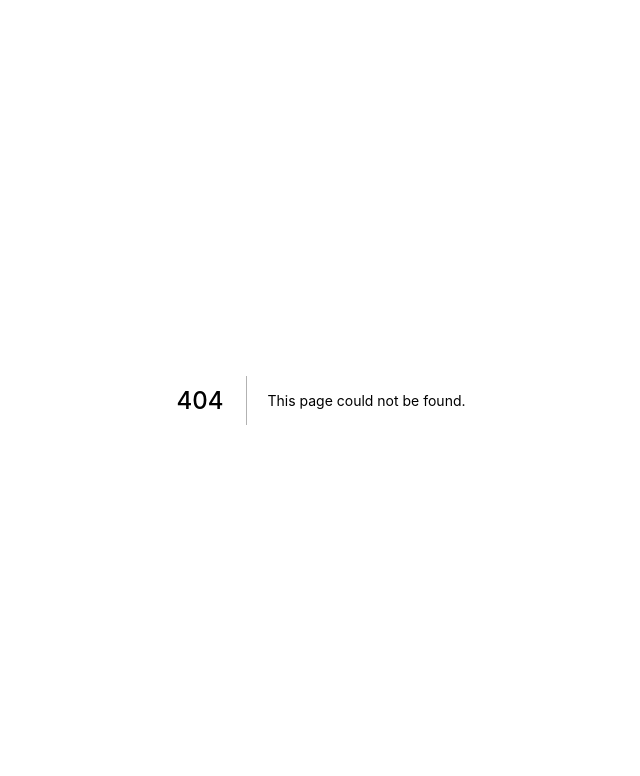
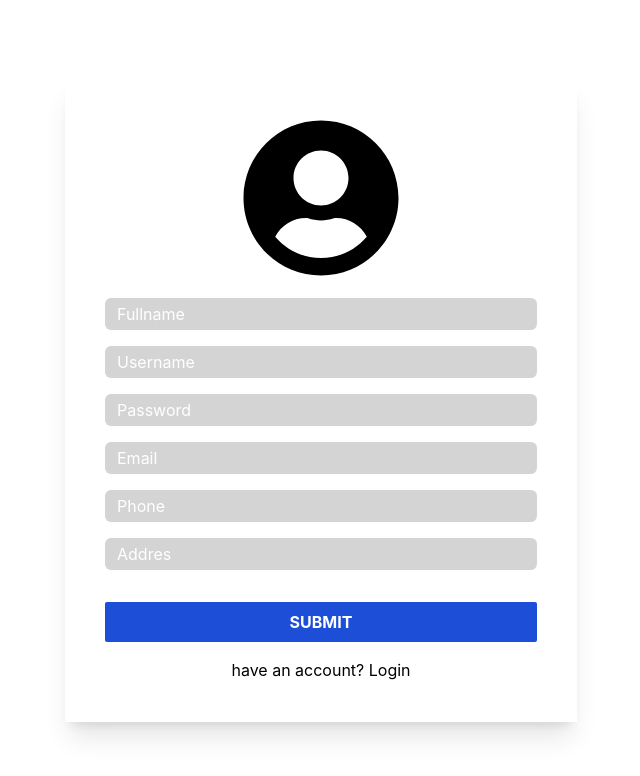
Before and after one commit to Verasoniya/LiveEventSoc, a Next.js app: page /register in a window 1280 px wide. Before the commit this address had no page. Shown: the top 776 px of the page, without its empty margins (319-959 px from the left). Built offline with nearby package versions, Linux system fonts and the light colour scheme.

Commit message:
commit slicing

```diff
--- a/components/Layout.jsx
+++ b/components/Layout.jsx
@@ -5,7 +5,7 @@ function Layout(props) {
   return (
     <div className="w-full h-screen flex flex-col overflow-auto bg-white">
       <Header />
-      <div className="h-full w-full"></div>
+      <div className="h-full w-full bg-white">{props.children}</div>
     </div>
   );
 }
--- /dev/null
+++ b/pages/login.jsx
@@ -0,0 +1,36 @@
+import React from "react";
+import CustomButton from "../components/CustomButton";
+import { Input } from "../components/Input";
+import Link from "next/link";
+import { FaUserCircle } from "react-icons/fa";
+
+function Login() {
+  return (
+    <div className="flex flex-col justify-center items-center min-h-screen">
+      <div className=" px-10 py-10 min-w-[40%] shadow-xl">
+        <FaUserCircle className="w-40 h-40 mx-auto mb-5" />
+        <form className="flex flex-col gap-4 min-w-[30%] " action="">
+          <Input type="email" placeholder="Email" />
+          <Input type="password" placeholder="Password" />
+        </form>
+
+        <div className="flex flex-col gap-4 min-w-[30%] mt-8">
+          <CustomButton
+            id="btn-login"
+            label="SUBMIT"
+
+            //   loading={loading || disabled}
+          />
+          <p className="text-black text-center ">
+            {`Don't`} have an account?{" "}
+            <Link href="/register" className="text-blue-700">
+              Sign up
+            </Link>
+          </p>
+        </div>
+      </div>
+    </div>
+  );
+}
+
+export default Login;
--- /dev/null
+++ b/pages/register.jsx
@@ -0,0 +1,36 @@
+import React from "react";
+import { Input } from "../components/Input";
+import CustomButton from "../components/CustomButton";
+import Link from "next/link";
+import { FaUserCircle } from "react-icons/fa";
+
+export default function Register() {
+  return (
+    <div className="flex flex-col justify-center items-center min-h-screen">
+      <div className=" px-10 py-10 min-w-[40%] shadow-xl">
+        <FaUserCircle className="w-40 h-40 mx-auto mb-5" />
+        <form className="flex flex-col gap-4  " action="">
+          <Input type="text" placeholder="Fullname" />
+          <Input type="text" placeholder="Username" />
+          <Input type="password" placeholder="Password" />
+          <Input type="email" placeholder="Email" />
+          <Input type="text" placeholder="Phone" />
+          <Input type="text" placeholder="Addres" />
+        </form>
+        <div className="flex flex-col gap-4 min-w-[30%] mt-8">
+          <CustomButton
+            id="btn-login"
+            label="SUBMIT"
+            //   loading={loading || disabled}
+          />
+          <p className="text-black text-center ">
+            have an account?{" "}
+            <Link href="/login" className="text-blue-700">
+              Login
+            </Link>
+          </p>
+        </div>
+      </div>
+    </div>
+  );
+}
```
Also changed, not shown: pages/index.js (+18 -5 lines).
